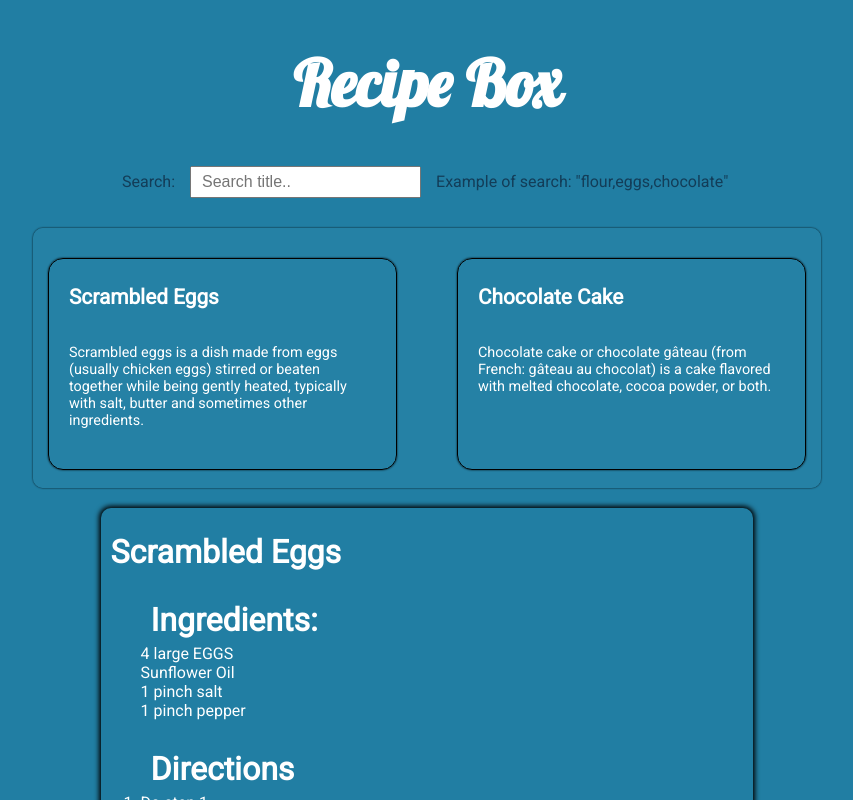
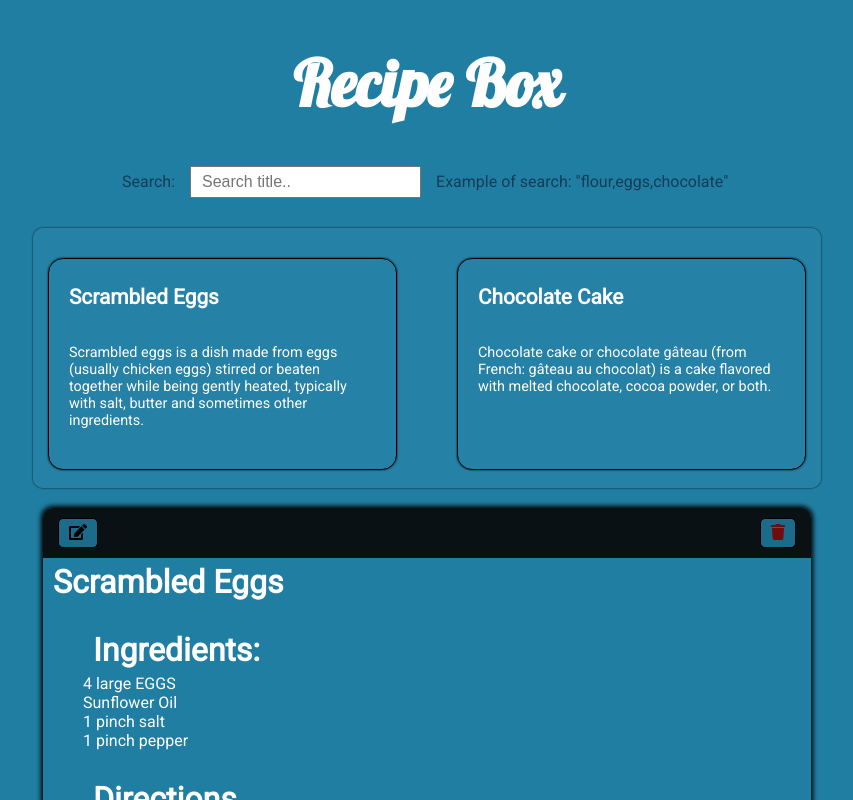
Before and after one commit to Andarus-1994/Recipes, a Vue app: page / in a window 1280 px wide. Shown: the top 800 px of the page, without its empty margins (213-1066 px from the left). Built offline with nearby package versions, Linux system fonts and the light colour scheme.

Commit message:
Added icons for the actions

```diff
--- a/src/components/Add.vue
+++ b/src/components/Add.vue
@@ -1,6 +1,6 @@
 <template>
   <div class="add">
-    <button @click="hide = !hide"><font-awesome-icon icon="plus" /></button>
+    <button @click="hide = !hide, recipe={}"><font-awesome-icon icon="plus" /></button>
     <div v-if="hide" class="AddTemplate">
       <button @click="hide = !hide" style="float: right">X</button>
       <h2>New Recipe</h2>
@@ -14,6 +14,7 @@
               placeholder="Recipe..."
               required
             />
+            <label v-if="duplicateError">Recipe already added!</label>
           </div>
           <div class="wrapperInput">
             <label>Description:</label>
@@ -62,6 +63,7 @@ export default {
       hide: false,
       loadOn: false,
       recipe: { recipe: "", description: "", ingredients: [], directions: [] },
+      duplicateError: false,
       Ingredients: "",
       Directions: "",
     };
@@ -69,8 +71,13 @@ export default {
   components: {
     Loader,
   },
+  created: function() {
+    console.log(this.recipes[0].length);
+  },
   methods: {
-    addRecipe: function () {
+    addRecipe: function() {
+      this.checkDuplicate();
+      if (!this.duplicateError) {
         var localRecipes;
         this.recipe.ingredients = this.Ingredients.trim().split("/");
         this.recipe.directions = this.Directions.trim().split("/");
@@ -81,9 +88,20 @@ export default {
         this.recipes[0].push(this.recipe);
         localStorage.setItem("recipes", JSON.stringify(localRecipes));
         this.loadOn = true;
+        this.recipe={}
         setTimeout(() => {
           (this.hide = false), (this.loadOn = false);
         }, 500);
+      }
+    },
+    checkDuplicate: function() {
+      this.duplicateError = false;
+      for (var i = 0; i < this.recipes[0].length; i++) {
+        if (this.recipe.recipe === this.recipes[0][i].recipe) {
+          this.duplicateError = true;
+          break;
+        }
+      }
     },
   },
 };
--- a/src/components/Details.vue
+++ b/src/components/Details.vue
@@ -1,6 +1,6 @@
 <template>
   <div class="details">
-
+    <Modify />
     <h1>{{ recipes[number].recipe }}</h1>
 
     <div>
@@ -29,10 +29,12 @@
 
 <script>
 import Add from "./Add";
+import Modify from "./Modify";
 
 export default {
   name: "recipeInfor",
     components: {
+    Modify,
     Add
   },
   props: {
@@ -48,13 +50,11 @@ export default {
 
 <style lang="css" scoped>
 .details {
-
   font-family: "Roboto", sans-serif;
   border-radius: 10px;
   list-style-type: none;
-  width: 51%;
+  width: 60%;
   min-width: 300px;
-  padding-top:20px;
   margin: 20px auto;
   box-shadow: 0px 0px 5px 2px black;
 }
--- /dev/null
+++ b/src/components/Modify.vue
@@ -0,0 +1,54 @@
+<template>
+  <div class="modify">
+     <button><font-awesome-icon icon="edit" /></button>
+     <button><font-awesome-icon icon="trash" /></button>
+
+  </div>
+</template>
+
+<script>
+
+
+export default {
+  name: "modify",
+
+
+  created: function() {
+    console.log("created");
+  },
+};
+</script>
+
+<style lang="css" scoped>
+.modify{
+    background-color:rgb(9, 17, 20);
+    border-top-left-radius: 10px;
+    border-top-right-radius: 10px;
+    padding: 10px;
+
+}
+.modify button{
+  position: relative;
+  margin:0px 5px;
+  background-color: rgb(29, 107, 138);
+  cursor: pointer;
+  border: 1px solid black;
+  border-radius: 5px;
+  padding: 5px 10px;
+  font-size: 1rem;
+  transition: 0.6s;
+}
+.modify button:nth-last-of-type(1){
+    float:right;
+    color:rgb(114, 13, 13);
+
+}
+.modify button:nth-last-of-type(2):hover{
+
+    color:rgb(255, 255, 255);
+
+}
+.modify button:nth-last-of-type(1):hover{
+    transform: scale(1.2);
+}
+</style>
--- a/src/main.js
+++ b/src/main.js
@@ -3,13 +3,13 @@ import App from "./App.vue";
 import VueRouter from "vue-router";
 import Home from "./views/home.vue";
 import { FontAwesomeIcon } from '@fortawesome/vue-fontawesome';
-import { faPlus } from '@fortawesome/free-solid-svg-icons';
+import { faPlus,faEdit,faTrash } from '@fortawesome/free-solid-svg-icons';
 import { library } from '@fortawesome/fontawesome-svg-core';
 
 Vue.config.productionTip = false;
 Vue.use(VueRouter);
 Vue.component('font-awesome-icon', FontAwesomeIcon);
-library.add(faPlus);
+library.add(faPlus,faEdit,faTrash);
 
 const routes = [
   { path: "/", component: Home },
```
Lines whose indentation alone changed are shown as unchanged.
